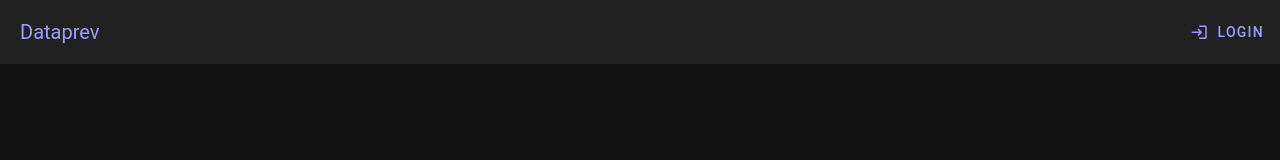
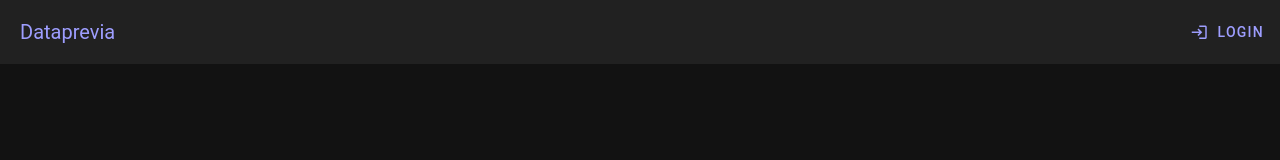
Before and after one commit to jacksonsr451/web-election-issues, a Vue app: page / in a window 1280 px wide. Shown: the top 160 px of the page. Built offline with nearby package versions, Linux system fonts and the light colour scheme.

Commit message:
refactor: include name in header

```diff
--- a/src/components/HeaderMenu.vue
+++ b/src/components/HeaderMenu.vue
@@ -2,7 +2,7 @@
   <v-app-bar class="border-bottom" flat flex justify="space-between">
     <v-app-bar-nav-icon v-show="hasRole(['user', 'publisher', 'admin']) && token" @click="toggleDrawer" />
     <v-app-bar-title>
-      <router-link class="text-decoration-none" to="/"> Dataprev </router-link>
+      <router-link class="text-decoration-none" to="/"> Dataprevia </router-link>
     </v-app-bar-title>
     <div>
       <router-link v-if="token && token !== 'null'" to="#" @click="logout">
```
